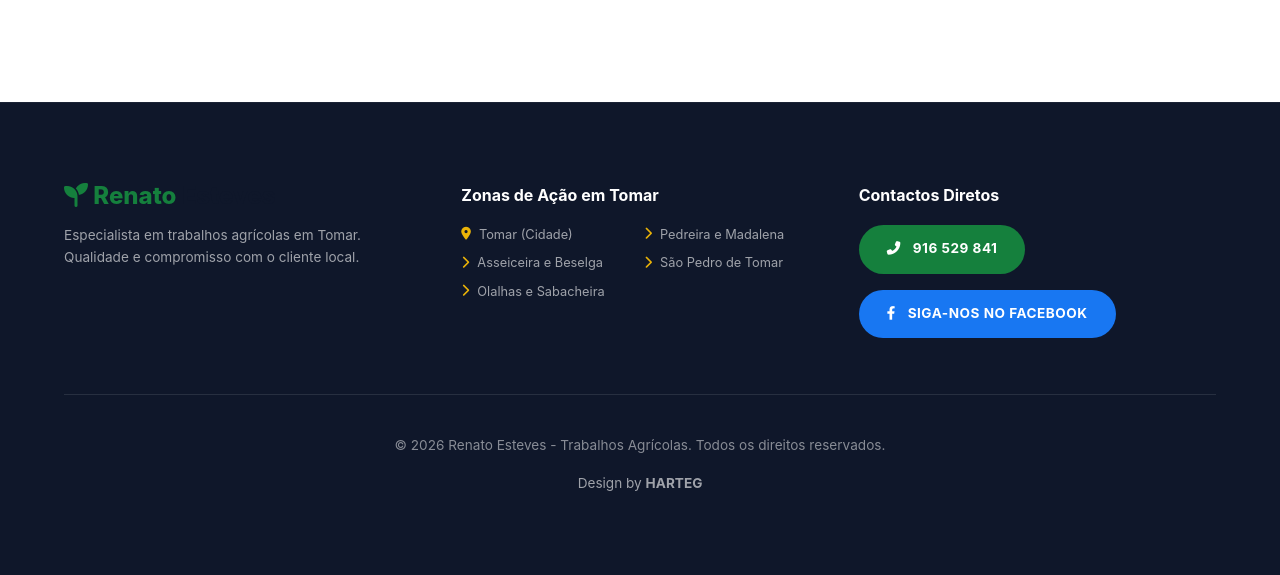
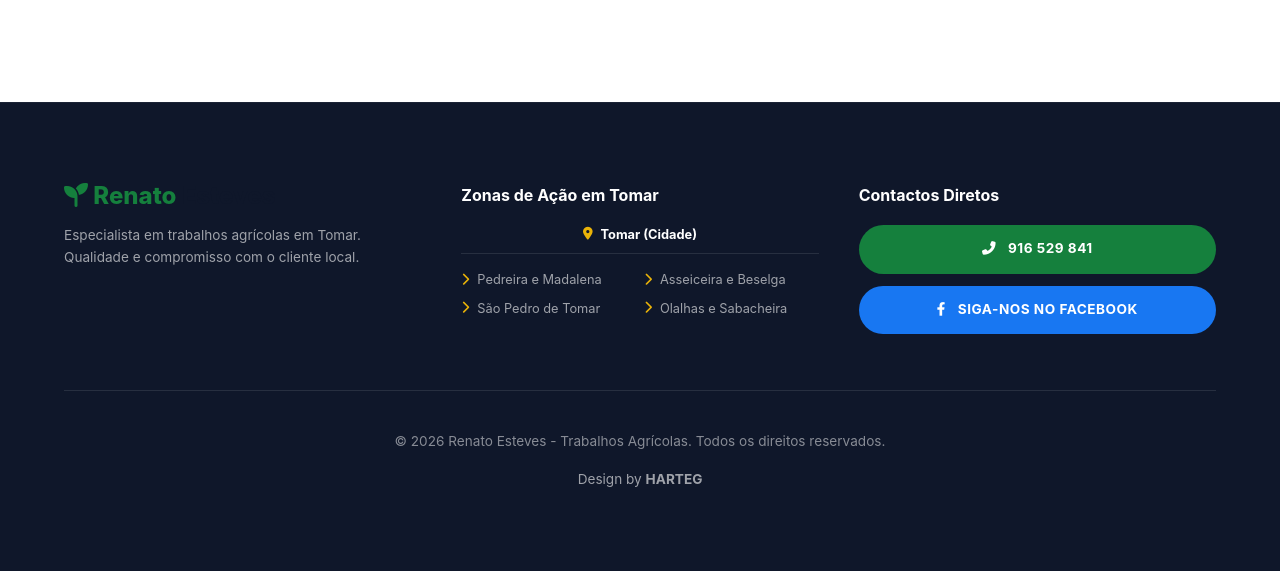
Before and after one commit to AfonsoNunes03/Renato-Esteves, a website built with Vite: page index.html in a window 1280 px wide. Shown: the part 3518-4093 px from the top of the page. Built offline with nearby package versions, Linux system fonts and the light colour scheme.

Commit message:
UI: Centered the main location in Geolist

```diff
--- a/index.html
+++ b/index.html
@@ -231,7 +231,7 @@
           <div class="footer-links">
             <h4 class="mb-4">Zonas de Ação em Tomar</h4>
             <ul class="text-muted text-sm footer-geo-list">
-              <li><i class="fas fa-map-marker-alt text-accent mr-2"></i> Tomar (Cidade)</li>
+              <li class="geo-center"><i class="fas fa-map-marker-alt text-accent mr-2"></i> Tomar (Cidade)</li>
               <li><i class="fas fa-chevron-right text-accent mr-2"></i> Pedreira e Madalena</li>
               <li><i class="fas fa-chevron-right text-accent mr-2"></i> Asseiceira e Beselga</li>
               <li><i class="fas fa-chevron-right text-accent mr-2"></i> São Pedro de Tomar</li>
@@ -241,13 +241,11 @@
 
           <div class="footer-contact-info">
             <h4 class="mb-4">Contactos Diretos</h4>
-            <div class="footer-tel mb-4">
-              <a href="tel:916529841" class="btn btn-primary btn-sm">
+            <div class="footer-actions flex flex-col gap-3">
+              <a href="tel:916529841" class="btn btn-primary btn-sm btn-block">
                 <i class="fas fa-phone-alt"></i> 916 529 841
               </a>
-            </div>
-            <div class="footer-socials mt-6">
-              <a href="https://www.facebook.com/renatoandre.esteves.9" class="btn btn-facebook btn-sm" target="_blank" aria-label="Facebook">
+              <a href="https://www.facebook.com/renatoandre.esteves.9" class="btn btn-facebook btn-sm btn-block" target="_blank" aria-label="Facebook">
                 <i class="fab fa-facebook-f"></i> Siga-nos no Facebook
               </a>
             </div>
--- a/style.css
+++ b/style.css
@@ -79,7 +79,10 @@ li {
 .text-accent { color: var(--secondary); }
 .text-muted { color: rgba(255, 255, 255, 0.6) !important; }
 .flex { display: flex; }
+.flex-col { flex-direction: column; }
+.gap-3 { gap: 0.75rem; }
 .gap-4 { gap: 1rem; }
+.btn-block { width: 100%; justify-content: center; }
 .mr-2 { margin-right: 0.5rem; }
 .mb-4 { margin-bottom: 1rem; }
 .border-top { border-top: 1px solid rgba(255, 255, 255, 0.1); }
@@ -508,6 +511,16 @@ footer {
   align-items: center;
 }
 
+.geo-center {
+  grid-column: span 2;
+  justify-content: center;
+  margin-bottom: 0.5rem;
+  font-weight: 700;
+  color: var(--white);
+  border-bottom: 1px solid rgba(255,255,255,0.1);
+  padding-bottom: 0.5rem;
+}
+
 @media (max-width: 768px) {
   .nav-menu { display: none; }
   .hamburger-toggle { display: block; }
```
